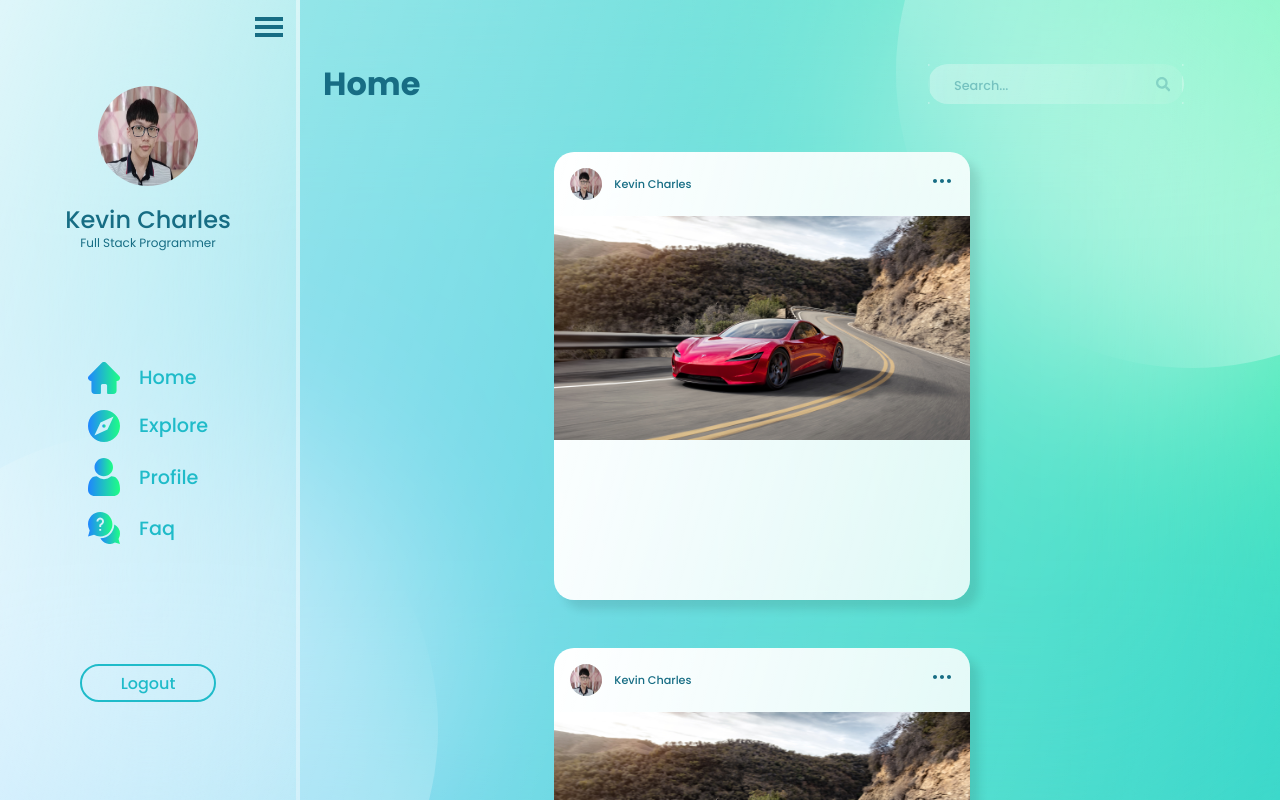
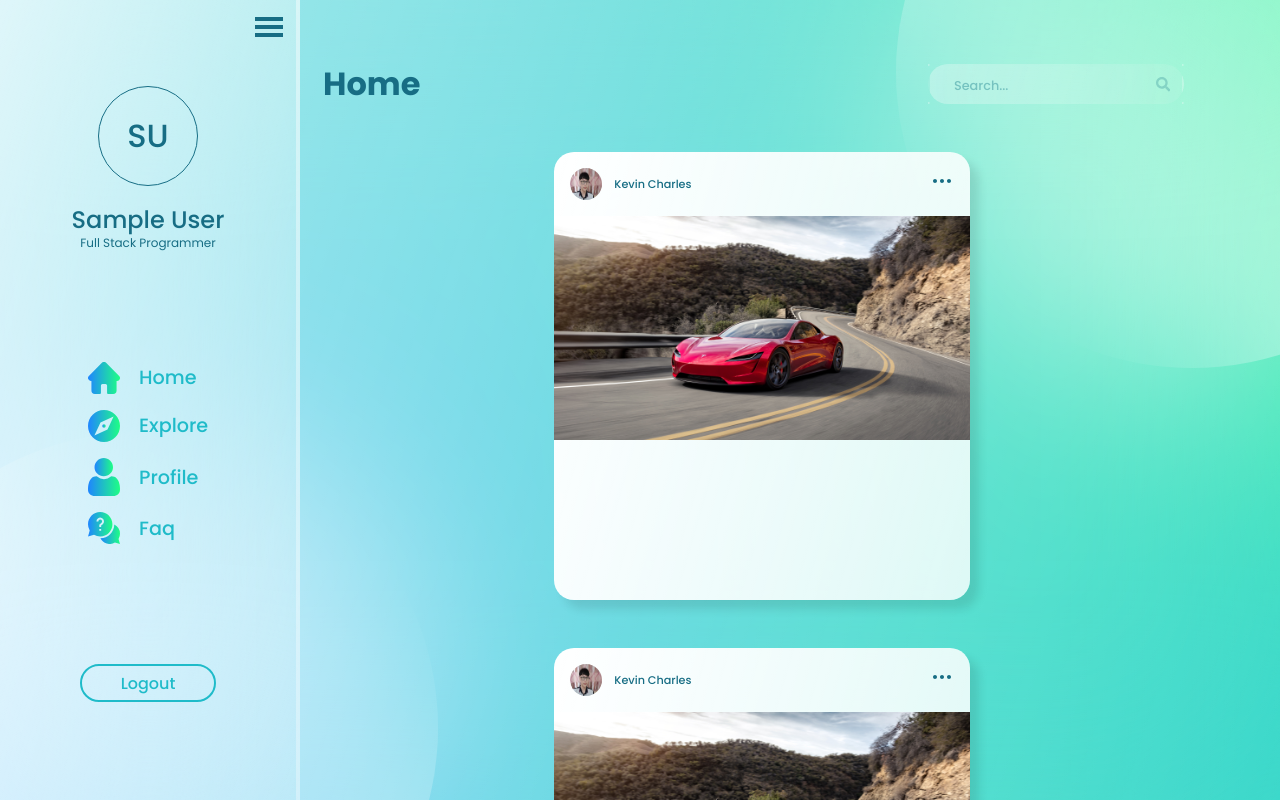
Before and after one commit to kevincharless/kssocmed, a React (Create React App) app in the folder client/: page / in a window 1280 px wide. Shown: the top 800 px of the page. Built offline with nearby package versions, Linux system fonts and the light colour scheme; sample sign-in values are in the browser's storage.

Commit message:
Sidebar Function Done

```diff
--- a/client/src/components/Sidebar/Sidebar.elements.js
+++ b/client/src/components/Sidebar/Sidebar.elements.js
@@ -62,6 +62,28 @@ export const Avatar = styled.img`
     margin-right: auto;
 `
 
+export const AvatarTag = styled.div`
+    width: ${({ isSidebarActive }) => (isSidebarActive ? '100px' : '30px')};
+    height: ${({ isSidebarActive }) => (isSidebarActive ? '100px' : '30px')};
+    border: 1px solid #176D84;
+    border-radius: 80px;
+
+    margin: auto;
+
+    display: flex;
+    justify-content: center;
+    align-items: center;
+
+    font-style: normal;
+    font-weight: 500;
+    font-size: 2rem;
+    text-align: center;
+    text-transform: capitalize;
+
+    display: ${({ isSidebarActive }) => (!isSidebarActive && 'none')};
+    color: #176D84;
+`
+
 export const AvatarName = styled.h3`
     padding: 1rem;
     font-style: normal;
@@ -69,6 +91,7 @@ export const AvatarName = styled.h3`
     font-size: 1.5rem;
     text-align: center;
     height: 3rem;
+    text-transform: capitalize;
 
     display: ${({ isSidebarActive }) => (!isSidebarActive && 'none')};
     color: #176D84;
--- a/client/src/components/Sidebar/Sidebar.js
+++ b/client/src/components/Sidebar/Sidebar.js
@@ -1,5 +1,9 @@
-import React from 'react'
-import { Div, SidebarContainer, SidebarRow, SidebarContent, IconHamburger, IconLogout, Avatar, AvatarName, AvatarDescription, ButtonGroup, ButtonGroupList, ButtonIcon, ButtonText, LogoutButton } from './Sidebar.elements';
+import React from 'react';
+import { useDispatch } from 'react-redux';
+import { useHistory } from 'react-router-dom';
+import { LOGOUT } from '../../redux/constants/actionTypes';
+
+import { Div, SidebarContainer, SidebarRow, SidebarContent, IconHamburger, IconLogout, Avatar, AvatarTag, AvatarName, AvatarDescription, ButtonGroup, ButtonGroupList, ButtonIcon, ButtonText, LogoutButton } from './Sidebar.elements';
 import { GiHamburgerMenu } from 'react-icons/gi'
 import { BiLogOut } from 'react-icons/bi';
 
@@ -8,9 +12,20 @@ import explore from '../../assets/images/explore.svg';
 import profile from '../../assets/images/user.svg';
 import faq from '../../assets/images/help.svg';
 
-import kevin from '../../assets/images/twibonhmps.jpg'
+const Sidebar = ({ isSidebarActive, toggleSitebar, userProfile, clearUserProfile }) => {
+    const user = userProfile?.result;
 
-const Sidebar = ({ isSidebarActive, toggleSitebar }) => {
+    const dispatch = useDispatch();
+    const history = useHistory();
+
+    const logout = () => {
+        dispatch({ type: LOGOUT });
+
+        clearUserProfile();
+
+        history.push('/');
+    }
+
     return (
         <Div isSidebarActive={isSidebarActive}>
             <SidebarContainer isSidebarActive={isSidebarActive}>
@@ -19,8 +34,12 @@ const Sidebar = ({ isSidebarActive, toggleSitebar }) => {
                 </SidebarRow>
                 <SidebarContent>
                     <SidebarRow style={{ padding: '2rem 0' }}>
-                        <Avatar src={kevin} isSidebarActive={isSidebarActive} />
-                        <AvatarName isSidebarActive={isSidebarActive}>Kevin Charles</AvatarName>
+                        {user?.imageUrl ? (
+                            <Avatar src={user?.imageUrl} isSidebarActive={isSidebarActive} />
+                        ) : (
+                            <AvatarTag isSidebarActive={isSidebarActive}>{user?.name.split(' ').map(function(item){return item[0]}).join('')}</AvatarTag>
+                        )}
+                        <AvatarName isSidebarActive={isSidebarActive}>{user?.name}</AvatarName>
                         <AvatarDescription isSidebarActive={isSidebarActive}>Full Stack Programmer</AvatarDescription>
                     </SidebarRow>
                     <SidebarRow>
@@ -44,7 +63,7 @@ const Sidebar = ({ isSidebarActive, toggleSitebar }) => {
                         </ButtonGroup>
                     </SidebarRow>
                     <SidebarRow style={{ padding: '2rem 0' }}>
-                        <LogoutButton isSidebarActive={isSidebarActive}>Logout</LogoutButton>
+                        <LogoutButton isSidebarActive={isSidebarActive} onClick={logout}>Logout</LogoutButton>
                         {!isSidebarActive && <BiLogOut style={IconLogout} />}
                     </SidebarRow>
                 </SidebarContent>
--- a/client/src/pages/Authentication/Authentication.js
+++ b/client/src/pages/Authentication/Authentication.js
@@ -17,6 +17,7 @@ import { Glass, AuthenticationTitle, AuthenticationDescription, AuthenticationRo
 const initialState = { firstName: '', lastName: '', email: '', password: '', confirmPassword: '' }
 
 const Authentication = () => {
+    const user = localStorage.getItem('profile');
     const [formData, setFormData] = useState(initialState);
     const [isSignUp, setIsSignUp] = useState(false);
     const [showPassword, setShowPassword] = useState(false);
@@ -43,7 +44,6 @@ const Authentication = () => {
 
     const handleSubmit = e => {
         e.preventDefault();
-        console.log('test')
 
         if(!isSignUp) {;
             dispatch(signIn(formData, history));
@@ -68,6 +68,8 @@ const Authentication = () => {
         console.log(error);
         console.log("Google Sign In was unsuccessful. Try Again Later");
     }
+
+    if(user) history.push('/');
 
     return (
         <Row>
--- a/client/src/pages/Home/Home.js
+++ b/client/src/pages/Home/Home.js
@@ -1,16 +1,26 @@
-import React, { useState } from 'react'
+import React, { useState, useEffect } from 'react'
+import { useHistory } from 'react-router-dom';
 import { Sidebar, PageGrid, Posts } from '../../components';
 
 const Home = () => {
+    const [userProfile, setUserProfile] = useState(JSON.parse(localStorage.getItem('profile')));
     const [isSidebarActive, setIsSitebarActive] = useState(true);
+
+    const history = useHistory();
 
     const toggleSitebar = () => {
         setIsSitebarActive(!isSidebarActive);
     }
 
+    const clearUserProfile = () => setUserProfile(null);
+
+    useEffect(() => {
+        if(!userProfile) history.push('/auth')
+    }, [userProfile]);
+
     return (
         <div style={{ width: "100%", display: "flex" }}>
-            <Sidebar isSidebarActive={isSidebarActive} toggleSitebar={toggleSitebar} />
+            <Sidebar isSidebarActive={isSidebarActive} toggleSitebar={toggleSitebar} userProfile={userProfile} clearUserProfile={clearUserProfile} />
             <PageGrid isSidebarActive={isSidebarActive} />
             {/* <Posts isSidebarActive={isSidebarActive} /> */}
         </div>
```
Also changed, not shown: 1 other file (tests, documents, lock files or other folders).
